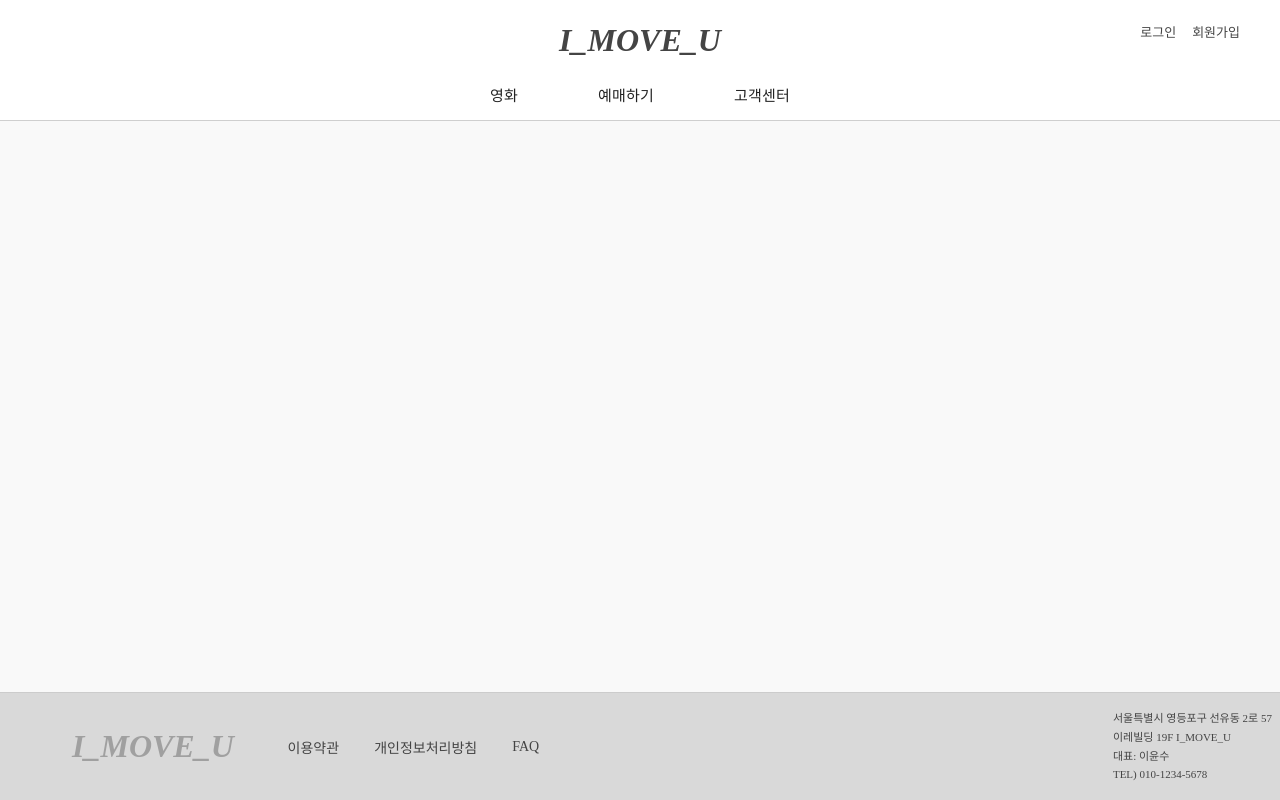
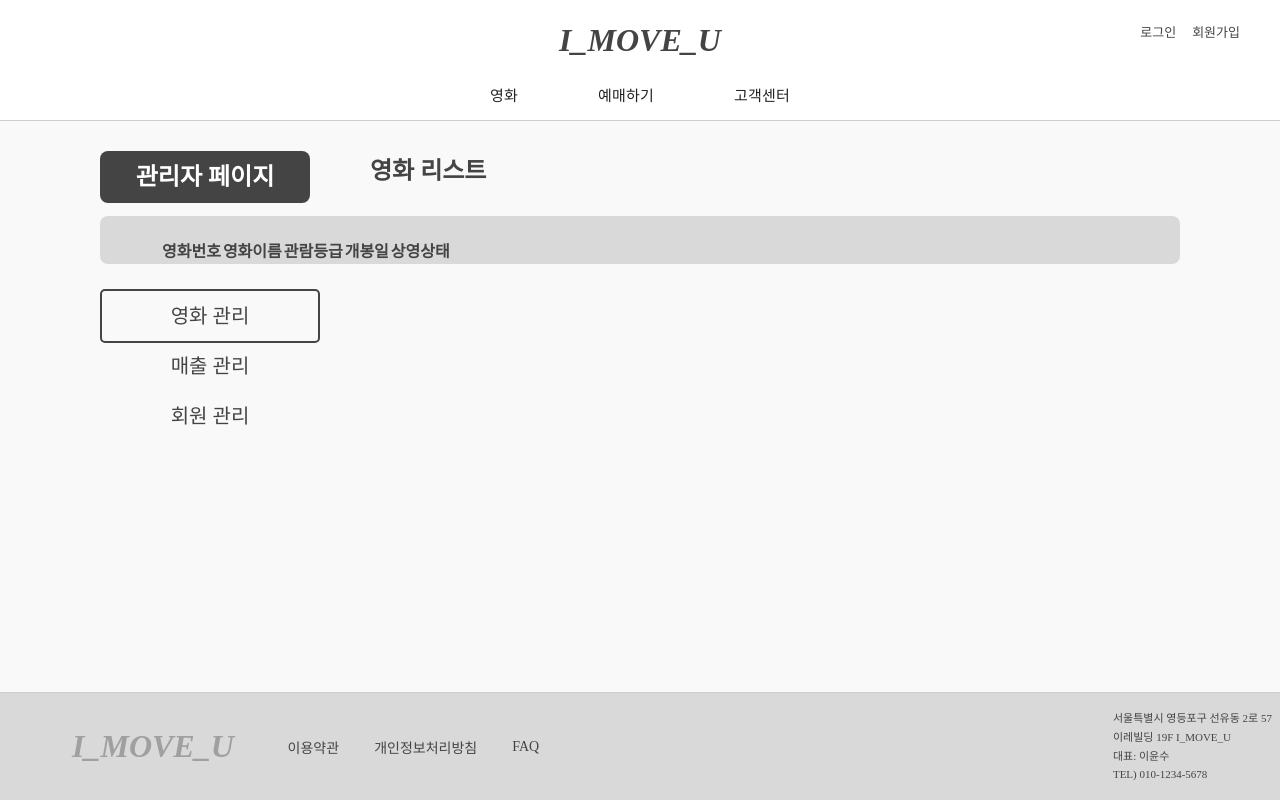
Before and after one commit to jamyeongSeo/move_final_project, a React (Vite) app in the folder move_final_front/: page /admin/main in a window 1280 px wide. Shown: the top 800 px of the page. Built offline with nearby package versions, Linux system fonts and the light colour scheme; a web font is replaced by a local one.

Commit message:
관리자 메인페이지 css수정중

```diff
--- a/move_final_front/src/App.jsx
+++ b/move_final_front/src/App.jsx
@@ -3,6 +3,7 @@ import Header from "./component/common/Header";
 import Footer from "./component/common/Footer";
 import Main from "./component/common/Main";
 import CSMain from "./component/cs/CSMain";
+import AdminMain from "./component/admin/AdminMain";
 
 function App() {
   return (
@@ -12,6 +13,8 @@ function App() {
         <Routes>
           <Route path="/" element={<Main />} />
           <Route path="/cs/*" element={<CSMain />} />
+
+          <Route path="admin/main" element={<AdminMain />}/>
         </Routes>
       </main>
       <Footer />
--- /dev/null
+++ b/move_final_front/src/component/admin/AdminMain.jsx
@@ -0,0 +1,169 @@
+import { useEffect, useState } from "react";
+import { useNavigate } from "react-router-dom";
+import { useRecoilState } from "recoil"
+import Swal from "sweetalert2";
+import axios from "axios";
+import "./adminMenu.css"
+const AdminMain = () =>{
+    //const [authReady, setAuthReady] = useRecoilState(authReadyState);
+    //const [memberType, setMemberType] = useRecoilState(memberTypeState);
+
+    const [movieList, setMovieList] = useState([]);
+    const [reqPage, setReqPage] = useState(1);
+
+    const navigate = useNavigate();
+
+    {/*useEffect(()=>{
+        if(authReady && memberType !== 1){
+            Swal.fire({
+                title: "관리자페이지입니다.",
+                text: "관리자만 접근이 가능합니다.",
+                icon:"warning",
+            }).then((res)=>{
+                navigate("/");
+            });
+        }
+    },[authReady]);
+    */}
+
+
+    const [menus, setMenus] = useState([
+        {url : "admin/main",
+        text : "영화 관리",
+        subMenu :[
+                {url:"admin/main", text:"영화리스트"},
+                {url:"admin/movie/regist", text:"영화등록"},
+                {url:"admin/schedule/regist", text:"스케줄등록"},
+                {url:"admin/movieGoer", text:"관객수 조회"}
+            ],
+        },
+        {url : "admin/sales",
+        text:"매출 관리",
+        subMenu :[
+            {url:"admin/salesAll", text:"전체 매출 조회"},
+            {url:"admin/saleseOne", text:"각 영화 매출 조회"}
+        ]
+
+        },
+        {url : "admin/member", text:"회원 관리"},
+    ]);
+
+    //클릭된 항목 여부 index로 처리
+    const [openIndex, setOpenIndex] = useState(null);
+    const toggleMenu = (index) =>{
+        setOpenIndex(openIndex === index ? null : index);
+    };
+
+    {/*
+    const MovieItem = (props) =>{
+        const movie = props.movie;
+        const navigate = useNavigate();
+        return (
+            <li className="movieList-item"
+            onClick={()=>{
+                navigate(`/admin/update/${movie.movieNo}`);
+            }}>
+                <div className="movie-info">
+                    <div className="movie-title" onClick={()=>{
+                        navigate(`/admin/update/${movie.movieNo}`);
+                    }}>{movie.movieTitle}</div>
+                    <div className="movie-grade">{movie.movieGrade}</div>
+                    <div className="movie-release">{movie.movieRelease}</div>
+                    <div className="movie-status">{movie.movieStatus}</div>
+                </div>
+            </li>
+        )
+    }
+        서브라우팅 걸어서 사이드메뉴
+
+        */}
+
+    return (
+    <section className="admin-list-wrap">
+        <div className="side-title">관리자 페이지</div>
+            <div className="content-title">영화 리스트</div>
+            <div className="search-item"></div>
+            <div className="content-box-title">
+                <table>
+                        <tr>
+                            <th>영화번호</th>
+                            <th>영화이름</th>
+                            <th>관람등급</th>
+                            <th>개봉일</th>
+                            <th>상영상태</th>
+                        </tr>
+                </table>
+        </div>
+        <div className="admin-content">
+            <div className="side-menu">
+                {menus.map((menu, index) => (
+                    <div key={index} className="menu-section">
+
+                    <div
+                        className={`menu-title ${openIndex === index ? "active" : ""}`}
+                        onClick={() => toggleMenu(index)}>
+                        {menu.text}
+                    </div>
+
+                    {openIndex === index && menu.subMenu && (
+                        <div className="submenu">
+                        {menu.subMenu.map((sub, i) => (
+                            <div
+                            key={i}
+                            className="submenu-item"
+                            onClick={() => navigate(`/${sub.url}`)}>
+                            {sub.text}
+                            </div>
+                        ))}
+                        </div>
+                    )}
+                    </div>
+                ))}
+            </div>
+        <div className="admin-main-content">
+            <div className="admin-main-content">
+                {/*
+                <tbody>
+                    {movieList.map((movie, index)=>{
+                        const statusChange = (e) => {
+                            const newStatus = Number(e.target.value);
+                            const obj = {movieNo : movie.movieNo, movieStatus : movieStatus};
+                            axios
+                            .patch(`${import.meta.env.VITE_BACK_SERVER}/movie/movieNo`, obj)
+                            .then((res)=>{
+                                console.log(res);
+                                movieList[index].movieStatus = movieStatus;
+                                setMovieList([...movieList]);
+                            })
+                            .catch((err)=>{
+                                console.log(err);
+                            })
+                        }
+                        })
+                    };
+
+                    return(
+                        <tr key={"movie-"+index}>
+                            <td>{movie.movieNo}</td>
+                            <td>{movie.movieTitle}</td>
+                            <td>{movie.movieGrade}</td>
+                            <td>{movie.movieRelaes}</td>
+                            <td>
+                                <switch
+                                checked = {movie.movieStatus}
+                                onChange={statusChange}
+                                />
+                            </td>
+                        </tr>
+                    )
+
+                </tbody>
+                */}
+            </div>
+        </div>
+            </div>
+        </section>
+        )
+    }
+
+    export default AdminMain;
--- /dev/null
+++ b/move_final_front/src/component/admin/adminMenu.css
@@ -0,0 +1,74 @@
+.side-title{
+    color: #fff;
+    width: 210px;
+    height: 52px;
+    background-color: #444;
+    line-height: 52px;
+    text-align: center;
+    border-radius: 8px;
+    color: #fff;
+    font-size: 24px;
+    font-weight: 700;
+    float: left;
+}
+
+.admin-list_wrap {
+    max-width: 1400;
+}
+
+.content-title{
+    display:flex;
+    padding-left: 60px;
+    padding-bottom: 30px;
+    font-size: 24px;
+    font-weight: 700;
+    width: 794;
+}
+
+.content-box-title{
+    display: flex;
+    padding-left: 60px;
+    background-color: var(--gray5);
+    padding-top: 20px;
+    height: auto;
+    border-radius: 8px;
+    width: 794;
+}
+
+.tbl th {
+    padding-left: 60px;
+    text-align: center;
+    display: flex;
+    align-items: center;
+    margin-left: 30px;
+    padding-bottom: 20px;
+}
+.side-menu{
+    width: 20%;
+    border-bottom: 2px solid var(--main1);
+    color: var(--main1);
+    height: 50px;
+    text-align: center;
+    line-height: 50px;
+    font-size: 20px;
+    font-family: ns-b;
+}
+.submenu-item{
+    text-align: center;
+    padding: 8px 0;
+    transition: 0.2 ease;
+    cursor: pointer;
+}
+
+.admin-list_wrap{
+    width: 1200px;
+    margin: 0 auto;
+    display: flex;
+    gap: 10px;
+}
+
+
+
+.admin-main-content{
+    flex-grow: 1;
+}
```
